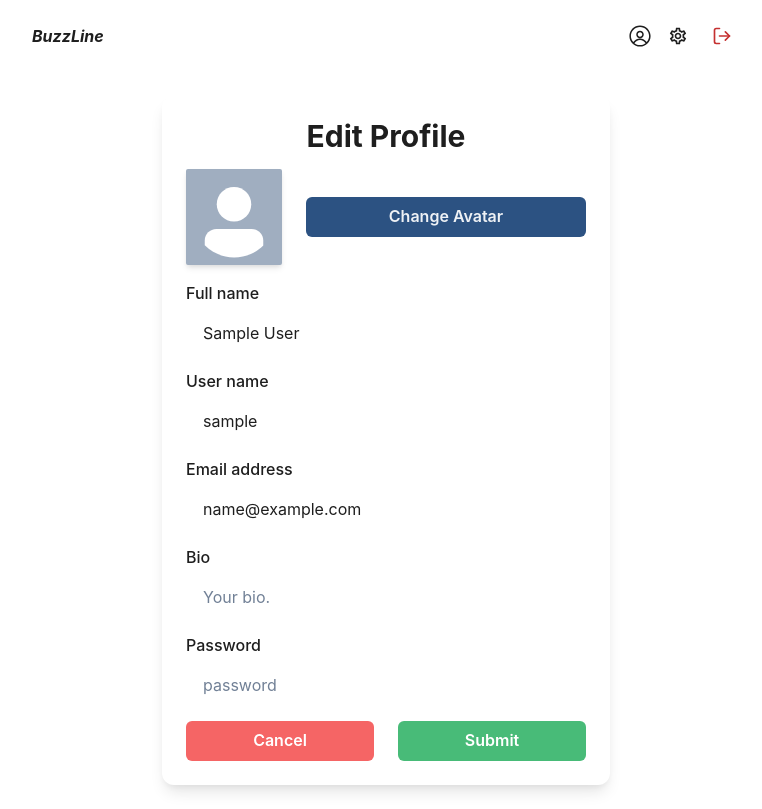
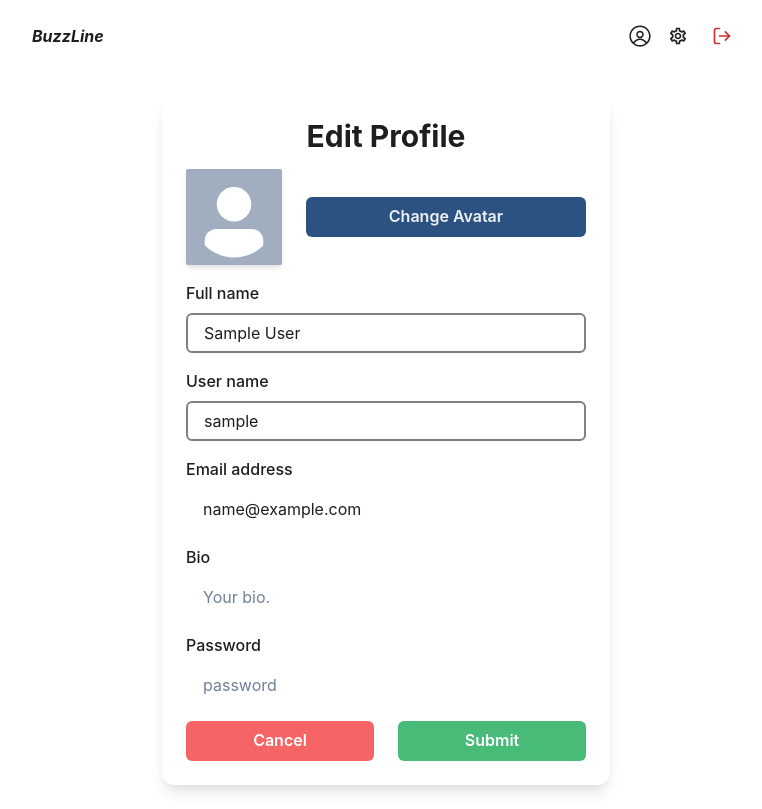
Before and after one commit to shreyanshxyz/BuzzLine, a React (Vite) app in the folder client/: page /update in a window 1280 px wide. Shown: the whole page, without its empty margins (254-1016 px from the left). Built offline with nearby package versions, Linux system fonts and the light colour scheme; sample sign-in values are in the browser's storage.

Commit message:
update UpdateProfilePage.jsx

```diff
--- a/client/src/pages/UpdateProfile/UpdateProfilePage.jsx
+++ b/client/src/pages/UpdateProfile/UpdateProfilePage.jsx
@@ -111,6 +111,7 @@ export default function UpdateProfilePage() {
           <FormControl>
             <FormLabel>Full name</FormLabel>
             <Input
+              border={"2px solid gray"}
               placeholder="John Doe"
               value={inputs.name}
               onChange={(e) => setInputs({ ...inputs, name: e.target.value })}
@@ -121,6 +122,7 @@ export default function UpdateProfilePage() {
           <FormControl>
             <FormLabel>User name</FormLabel>
             <Input
+              border={"2px solid gray"}
               placeholder="johndoe"
               value={inputs.username}
               onChange={(e) =>
@@ -133,6 +135,9 @@ export default function UpdateProfilePage() {
           <FormControl>
             <FormLabel>Email address</FormLabel>
             <Input
+              _hover={{
+                border: "2px solid gray",
+              }}
               placeholder="your-email@example.com"
               value={inputs.email}
               onChange={(e) => setInputs({ ...inputs, email: e.target.value })}
@@ -143,6 +148,9 @@ export default function UpdateProfilePage() {
           <FormControl>
             <FormLabel>Bio</FormLabel>
             <Input
+              _hover={{
+                border: "2px solid gray",
+              }}
               placeholder="Your bio."
               value={inputs.bio}
               onChange={(e) => setInputs({ ...inputs, bio: e.target.value })}
@@ -153,6 +161,9 @@ export default function UpdateProfilePage() {
           <FormControl>
             <FormLabel>Password</FormLabel>
             <Input
+              _hover={{
+                border: "2px solid gray",
+              }}
               placeholder="password"
               value={inputs.password}
               onChange={(e) =>
```
